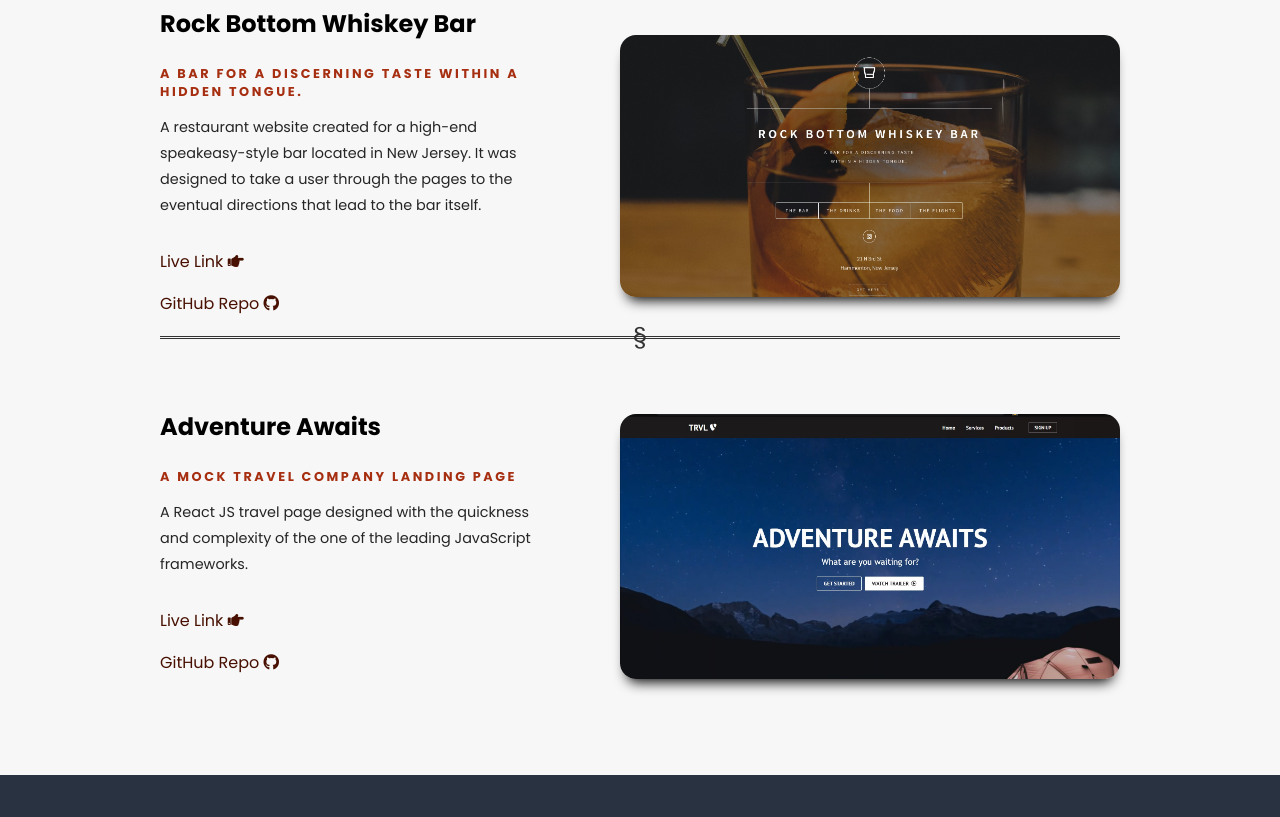
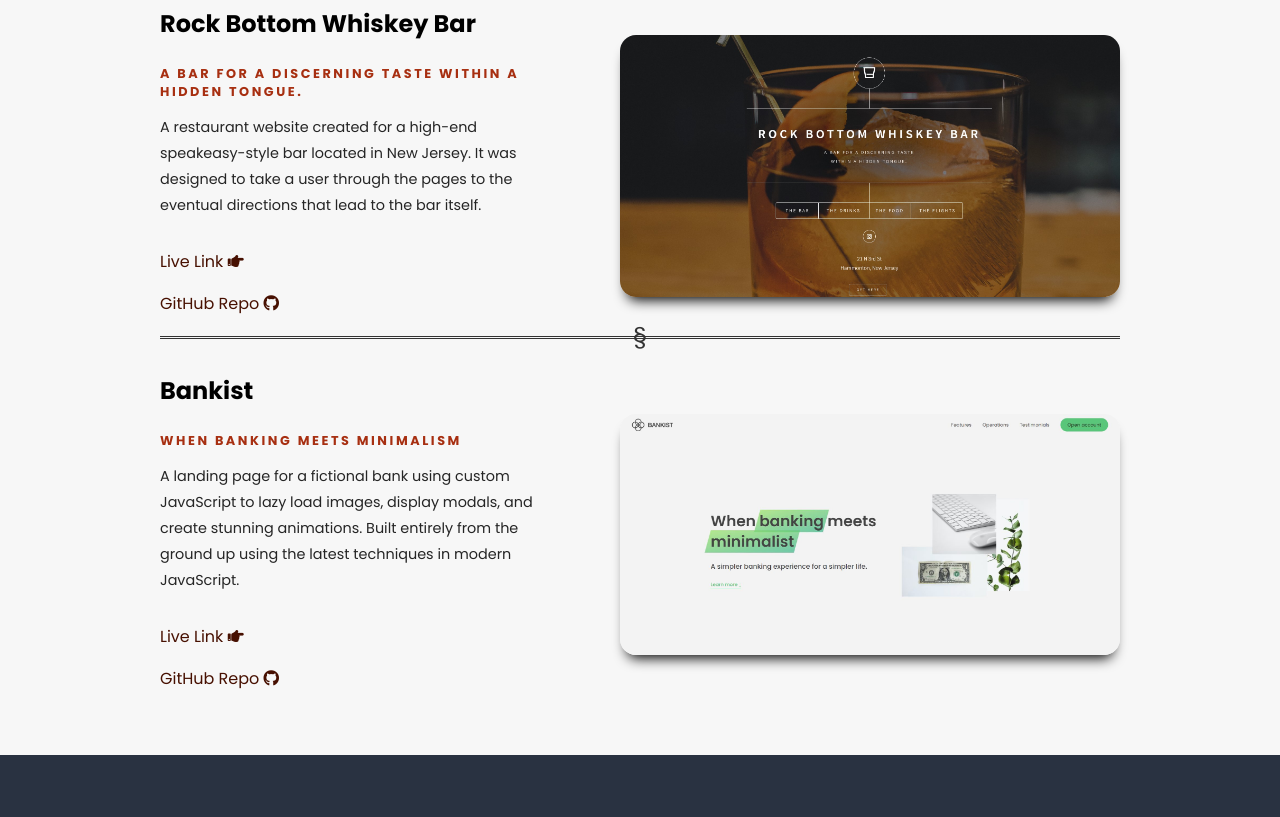
Before and after one commit to Nage3000/Personal-Portfolio, a plain HTML site: page index.html in a window 1280 px wide. Shown: the part 2939-3756 px from the top of the page. Drawn offline with nearby package versions, Linux system fonts and the light colour scheme; a script that the page names is missing.

Commit message:
Replaced with bankist

```diff
--- a/css/main.scss
+++ b/css/main.scss
@@ -115,7 +115,7 @@ header {
     right: 1rem;
     width: 3rem;
     height: 3rem;
-    border: black solid 1px;
+    border: black solid .5px;
     background: white;
     cursor: pointer;
 }
@@ -299,7 +299,7 @@ li {
 
   #about-me {
     color: white;
-    margin-bottom: -5em;
+    margin-bottom: -3rem;
     font-size: .9em;
     line-height: 1.8em;
     font-weight: 500;
--- a/index.html
+++ b/index.html
@@ -127,7 +127,7 @@
             <div class="portfolio-left">
                 <div class="inner">
                     <p class="featured-title">Amazon.com Clone</p>
-                    <p class="subtitle">React JS built with full functionality - Front End and Back End</p>
+                    <p class="subtitle">React JS - built with full functionality - Front End and Back End</p>
                     <p class="featured-desc">An extensive rebuild of the super popular Amazon website using React JS. The power of React to create difficult projects quickly is really shown in this accurate replication project.</p>
                     <a href="https://clone-5511b.web.app/" class="live-link hvr-icon-wobble-horizontal">Live Link   <i class="fas fa-hand-point-right hvr-icon"></i></a>
                     <p></p>
@@ -174,15 +174,15 @@
         <div class="portfolio-container transition3">
             <div class="portfolio-left">
                 <div class="inner">
-                    <p class="featured-title">Adventure Awaits</p>
-                    <p class="subtitle">A Mock Travel Company Landing Page</p>
-                    <p class="featured-desc">A React JS travel page designed with the quickness and complexity of the one of the leading JavaScript frameworks. </p>
-                    <a href="https://happy-raman-9f346a.netlify.app/" class="live-link hvr-icon-wobble-horizontal">Live Link   <i class="fas fa-hand-point-right hvr-icon"></i></a>
+                    <p class="featured-title">Bankist</p>
+                    <p class="subtitle">When banking meets minimalism</p>
+                    <p class="featured-desc">A landing page for a fictional bank using custom JavaScript to lazy load images, display modals, and create stunning animations. Built entirely from the ground up using the latest techniques in modern JavaScript.</p>
+                    <a href="https://bankistbanking.netlify.app/" class="live-link hvr-icon-wobble-horizontal">Live Link   <i class="fas fa-hand-point-right hvr-icon"></i></a>
                     <p></p>
-                    <a href="https://github.com/Nage3000/TRVL---Adventure-Awaits" class="live-link hvr-icon-bounce">GitHub Repo <i class="fab fa-github hvr-icon"></i></a>
+                    <a href="https://github.com/Nage3000/Bankist" class="live-link hvr-icon-bounce">GitHub Repo <i class="fab fa-github hvr-icon"></i></a>
                 </div>
             </div>
-            <a href="https://happy-raman-9f346a.netlify.app/"><img src="images/adventure-awaits.jpg" alt="Adventure Awaits" class="hvr-grow"></a>
+            <a href="https://bankistbanking.netlify.app/"><img src="images/bankist.JPG" alt="Bankist" class="hvr-grow"></a>
         </div>
     </section>
 
```
Also changed, not shown: css/main.css, images/bankist.JPG (added), 1 other file.
